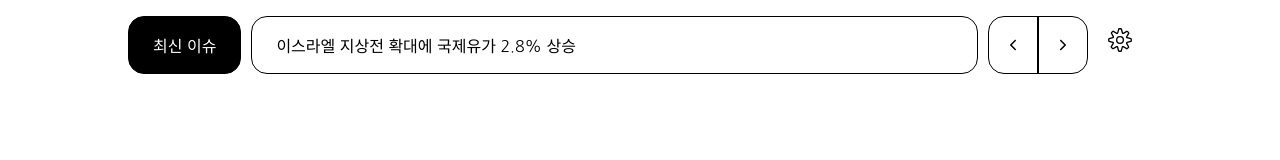
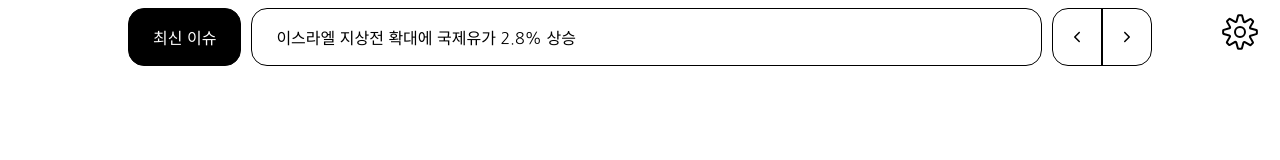
Before and after one commit to sykim0181/AnswerLink, a React (Create React App) app in the folder front-end/: page / in a window 1280 px wide. Shown: the top 160 px of the page. Built offline with nearby package versions, Linux system fonts and the light colour scheme; no server answers; a web font is replaced by a local one.

Commit message:
설정 버튼 위치 변경

```diff
--- a/front-end/src/Home.tsx
+++ b/front-end/src/Home.tsx
@@ -7,6 +7,10 @@ import QnAContainer from './components/QnAContainer';
 import HeadlineContainer from './components/HeadlineContainer';
 import { messageIdListState } from './atoms/chatAtoms';
 import SettingModal from './components/SettingModal';
+
+const Base = styled.div`
+  display: flex;
+`;
 
 const Inner = styled.div`
   width: 80%; //1200px;
@@ -19,11 +23,18 @@ const Inner = styled.div`
 
 const Header = styled.div`
   width: 80%; //1200px;
-  display: flex;
-  align-items: center;
   position: fixed;
   top: .5rem;
   z-index: 3;
+`;
+
+const Setting = styled.div`
+  position: fixed;
+  top: .5rem;
+  right: 1rem;
+  font-size: 3rem;
+  display: flex;
+  justify-content: center;
 `;
 
 const LogoContainer = styled.div<{ topPos: number }>`
@@ -118,16 +129,11 @@ const Home = () => {
   }, [QnAContainerContainerRef, messageIdList]);
 
   return (
+    <Base>
       <Inner>
 
         <Header ref={headerRef}>
           <HeadlineContainer />
-        <div
-          style={{ fontSize: "2rem", margin: "1rem", cursor: "pointer" }}
-          onClick={() => setIsModalOpen(true)}
-        >
-          <CiSettings />
-        </div>
         </Header>
 
         <LogoContainer
@@ -149,6 +155,11 @@ const Home = () => {
           <SettingModal onClose={() => setIsModalOpen(false)} />
         </ModalContainer>
       </Inner>
+
+      <Setting onClick={() => setIsModalOpen(true)}>
+        <CiSettings />
+      </Setting>
+    </Base>
   );
 }
 
```
Lines whose indentation alone changed are shown as unchanged.
